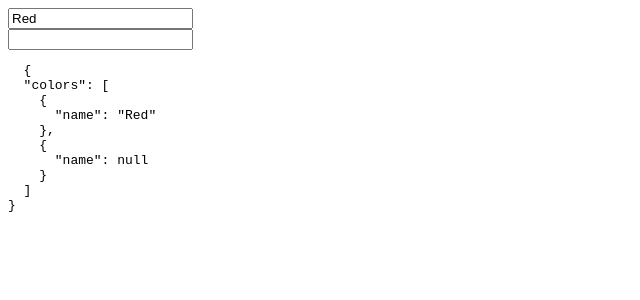
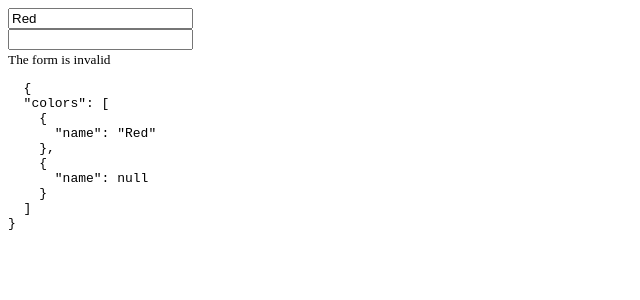
Before and after one commit to profanis/bpb-mastering-angular-reactive-forms, an Angular app: page / in a window 1280 px wide. Shown: the top 300 px of the page, without its empty margins (0-640 px from the left). Built offline with nearby package versions, Linux system fonts and the light colour scheme.

Commit message:
async validators

```diff
--- a/src/app/app.component.ts
+++ b/src/app/app.component.ts
@@ -1,5 +1,11 @@
 import { Component, OnInit } from '@angular/core'
-import { FormArray, FormBuilder, FormGroup, ValidatorFn } from '@angular/forms'
+import {
+  AsyncValidatorFn,
+  FormArray,
+  FormBuilder,
+  FormGroup,
+} from '@angular/forms'
+import { of } from 'rxjs'
 
 @Component({
   selector: 'app-root',
@@ -19,7 +25,10 @@ export class AppComponent implements OnInit {
     this.myForm = this.fb.group({
       colors: this.fb.array(
         [this.getFormArrayItem('Red'), this.getFormArrayItem()],
-        { validators: [allValuesShouldBeDifferent('name')] }
+        {
+          validators: [allValuesShouldBeDifferent('name')],
+          asyncValidators: allValuesShouldBeDifferent('name'),
+        }
       ),
     })
   }
@@ -31,7 +40,7 @@ export class AppComponent implements OnInit {
   }
 }
 
-export function allValuesShouldBeDifferent(property): ValidatorFn {
+export function allValuesShouldBeDifferent(property): AsyncValidatorFn {
   return (formArray: FormArray) => {
     const hasDuplicates = formArray.value
       .map((it) => it[property])
@@ -42,6 +51,6 @@ export function allValuesShouldBeDifferent(property): ValidatorFn {
         return acc
       }, false)
 
-    return hasDuplicates ? { hasDuplicates: true } : null
+    return of(hasDuplicates ? { hasDuplicates: true } : null)
   }
 }
```
